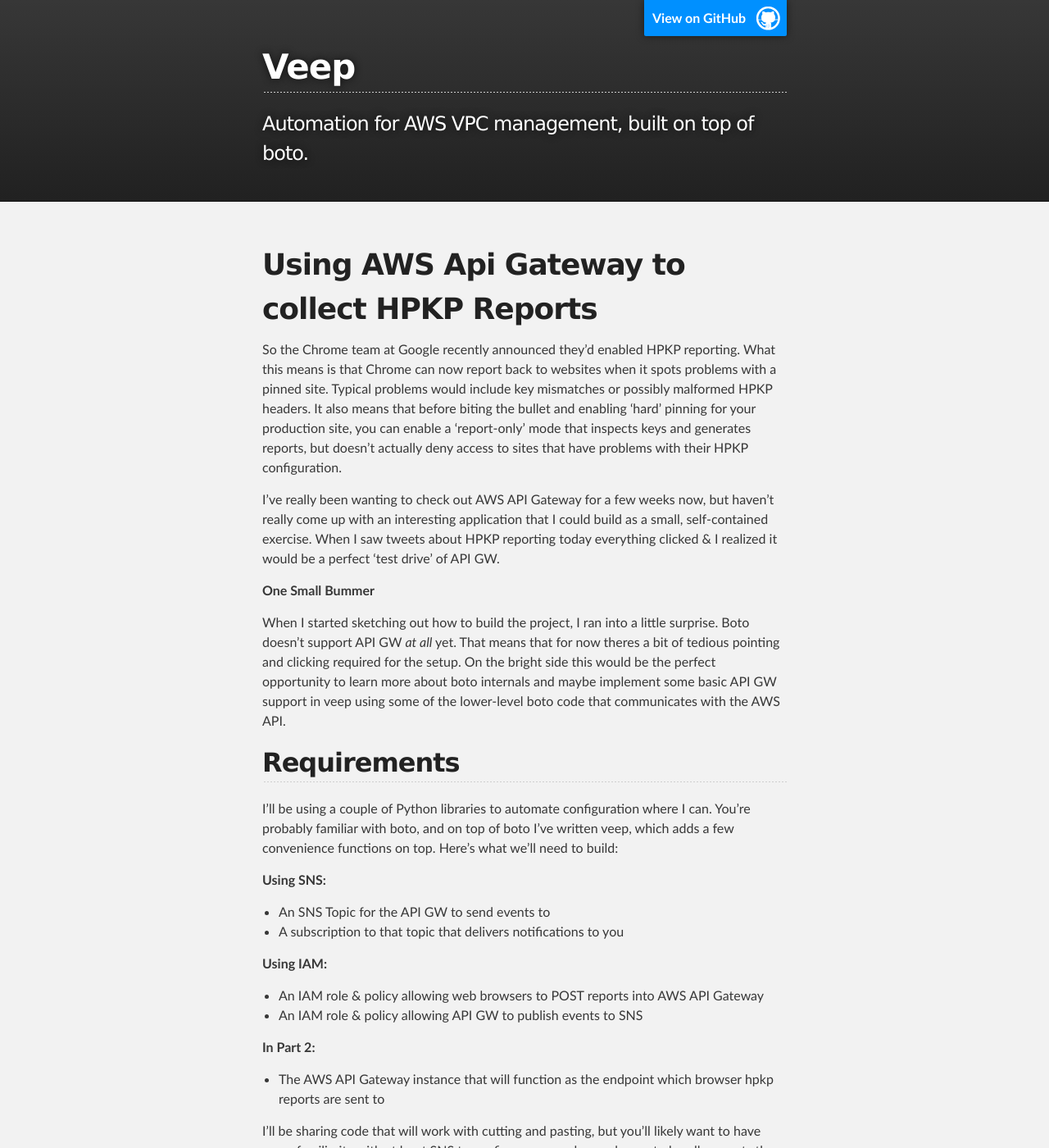
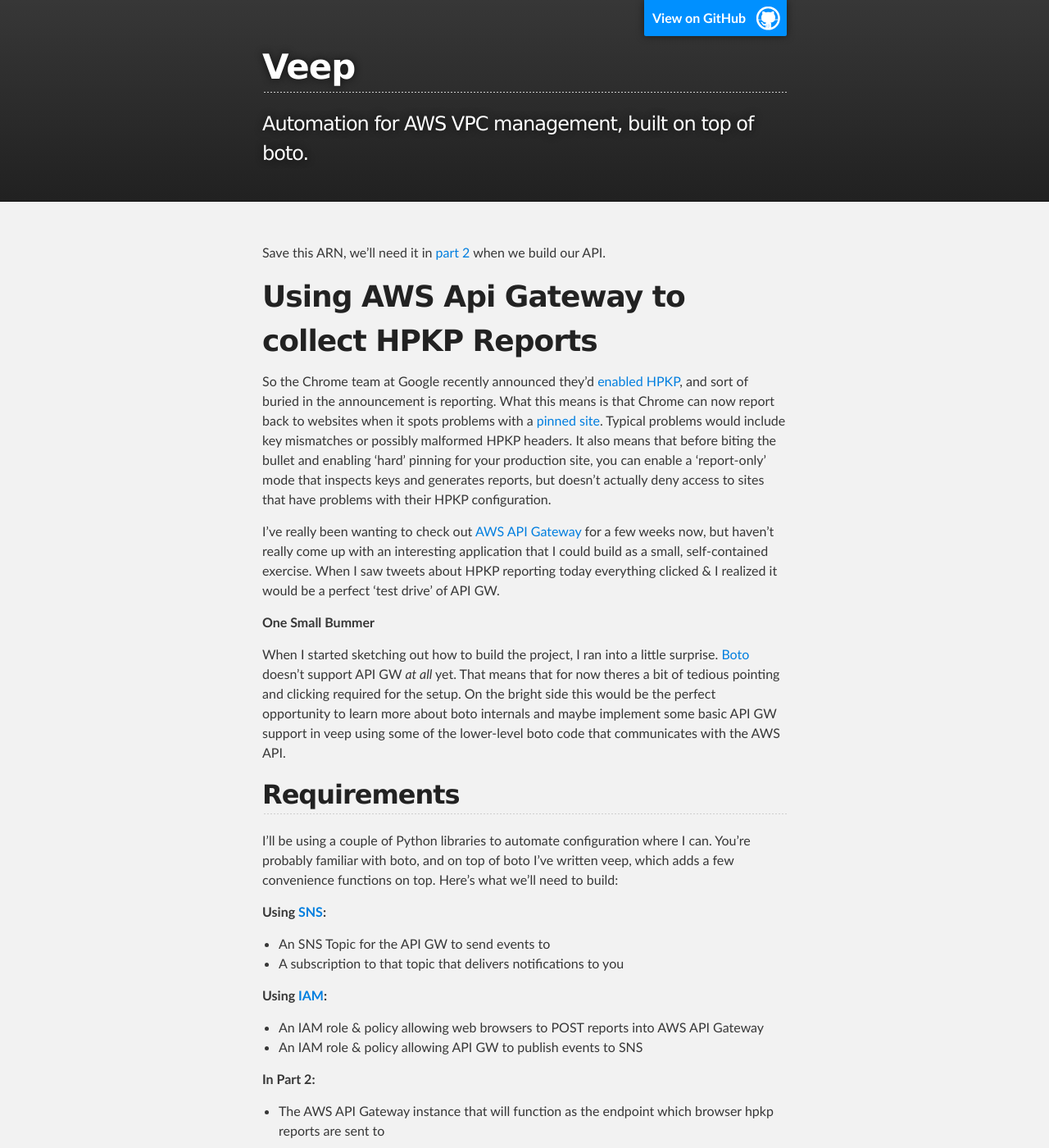
Before and after one commit to mattghali/veep, a Jekyll site: the page built from _posts/2015-09-08-hpkp.md, in a window 1280 px wide and 1400 px high. Shown: the whole window at 82% size. Built offline with Jekyll 4.4.1, drawn with Linux system fonts in a browser that asks for light colours.

Commit message:
add links

```diff
--- a/_posts/2015-09-08-hpkp.md
+++ b/_posts/2015-09-08-hpkp.md
@@ -3,31 +3,32 @@
 layout: post
 tags: api gateway, sns, examples
 ---
+Save this ARN, we'll need it in [part 2](http://veep.snark.net/2015/09/08/hpkp-part2.html) when we build our API.
 
 Using AWS Api Gateway to collect HPKP Reports
 =============================================
 
-So the Chrome team at Google recently announced they'd enabled  HPKP reporting. What this means is that Chrome can now report back to websites when it spots problems with a pinned site. Typical problems would include key mismatches or possibly malformed HPKP headers. It also means that before biting the bullet and enabling 'hard' pinning for your production site, you can enable a 'report-only' mode that inspects keys and generates reports, but doesn't actually deny access to sites that have problems with their HPKP configuration.
+So the Chrome team at Google recently announced they'd [enabled HPKP](https://developers.google.com/web/updates/2015/09/HPKP-reporting-with-chrome-46), and sort of buried in the announcement is reporting. What this means is that Chrome can now report back to websites when it spots problems with a [pinned site](https://noncombatant.org/2015/05/01/about-http-public-key-pinning/). Typical problems would include key mismatches or possibly malformed HPKP headers. It also means that before biting the bullet and enabling 'hard' pinning for your production site, you can enable a 'report-only' mode that inspects keys and generates reports, but doesn't actually deny access to sites that have problems with their HPKP configuration.
 
 
-I've really been wanting to check out AWS API Gateway for a few weeks now, but haven't really come up with an interesting application that I could build as a small, self-contained exercise. When I saw tweets about HPKP reporting today everything clicked & I realized it would be a perfect 'test drive' of API GW.
+I've really been wanting to check out [AWS API Gateway](http://aws.amazon.com/documentation/apigateway/) for a few weeks now, but haven't really come up with an interesting application that I could build as a small, self-contained exercise. When I saw tweets about HPKP reporting today everything clicked & I realized it would be a perfect 'test drive' of API GW.
 
 
 **One Small Bummer**
 
-When I started sketching out how to build the project, I ran into a little surprise. Boto doesn't support API GW *at all* yet. That means that for now theres a bit of tedious pointing and clicking required for the setup. On the bright side this would be the perfect opportunity to learn more about boto internals and maybe implement some basic API GW support in veep using some of the lower-level boto code that communicates with the AWS API.
+When I started sketching out how to build the project, I ran into a little surprise. [Boto](http://boto.readthedocs.org/en/latest/) doesn't support API GW *at all* yet. That means that for now theres a bit of tedious pointing and clicking required for the setup. On the bright side this would be the perfect opportunity to learn more about boto internals and maybe implement some basic API GW support in veep using some of the lower-level boto code that communicates with the AWS API.
 
 
 Requirements
 ------------
 I'll be using a couple of Python libraries to automate configuration where I can. You're probably familiar with boto, and on top of boto I've written veep, which adds a few convenience functions on top. Here's what we'll need to build:
 
-**Using SNS:**
+**Using [SNS](http://aws.amazon.com/documentation/sns/):**
 
  - An SNS Topic for the API GW to send events to
  - A subscription to that topic that delivers notifications to you
 
-**Using IAM:**
+**Using [IAM](http://aws.amazon.com/documentation/iam/):**
 
  - An IAM role & policy allowing web browsers to POST reports into AWS API Gateway
  - An IAM role & policy allowing API GW to publish events to SNS
```
